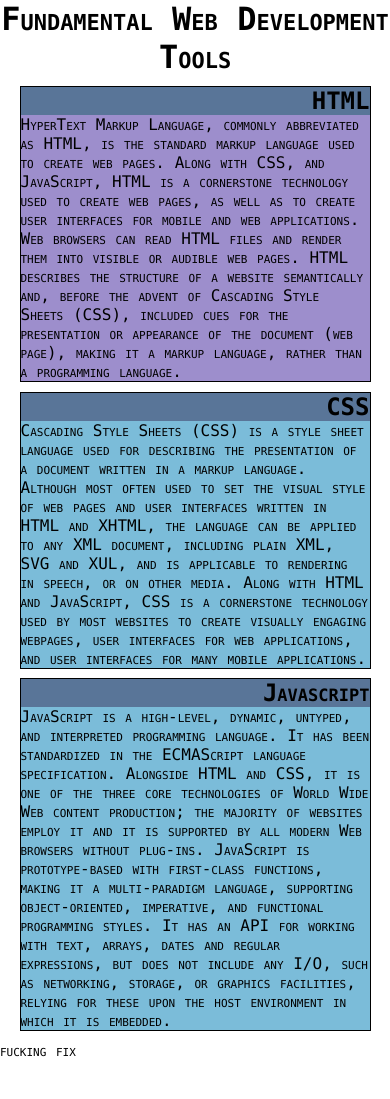
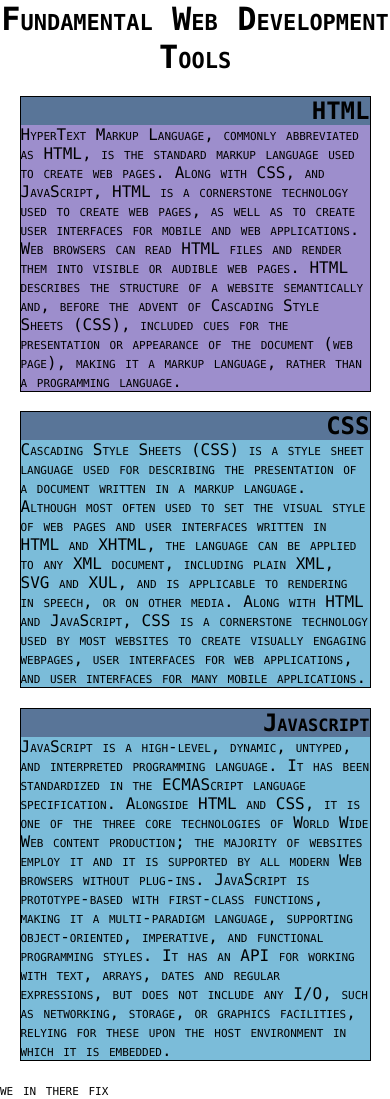
Before and after one commit to rgodinez/rgodinez.github.io, a Jekyll site: the page coursera/module2/index.html, which Jekyll copies as it is, in a window 390 px wide. Built offline with Jekyll 4.4.1, drawn with Linux system fonts in a browser that asks for light colours; before the commit the page ends 1060 px from its top, so only the background shows below that.

Commit message:
whooooop

```diff
--- a/coursera/module2/index.html
+++ b/coursera/module2/index.html
@@ -105,7 +105,7 @@
 @media (max-width: 767px) {
   section {
     width: 90%;
-    margin: 2.5% 5%;
+    margin: 5%;
   }
 }
 </style>
@@ -134,6 +134,6 @@
   </section>
 </body>
 
-<footer>fucking fix</footer>
+<footer>we in there fix</footer>
 
 </html>
```
